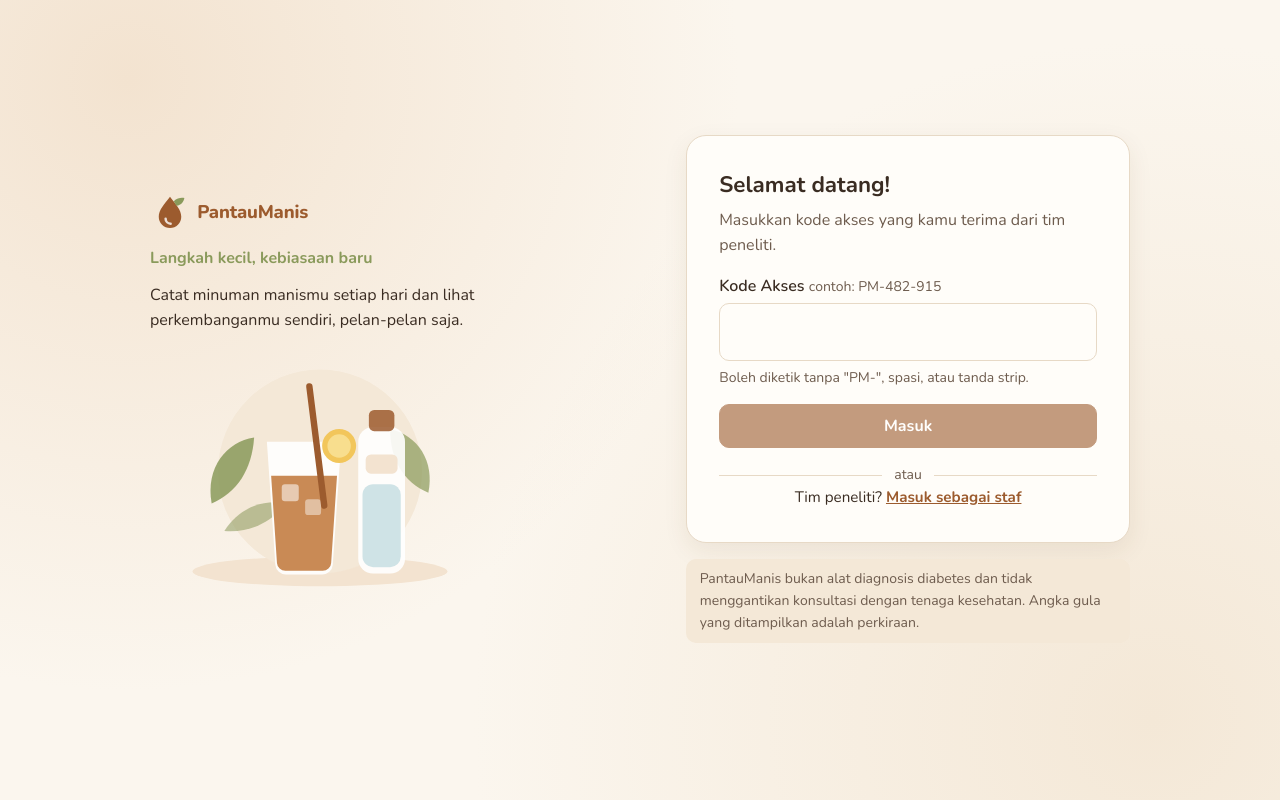
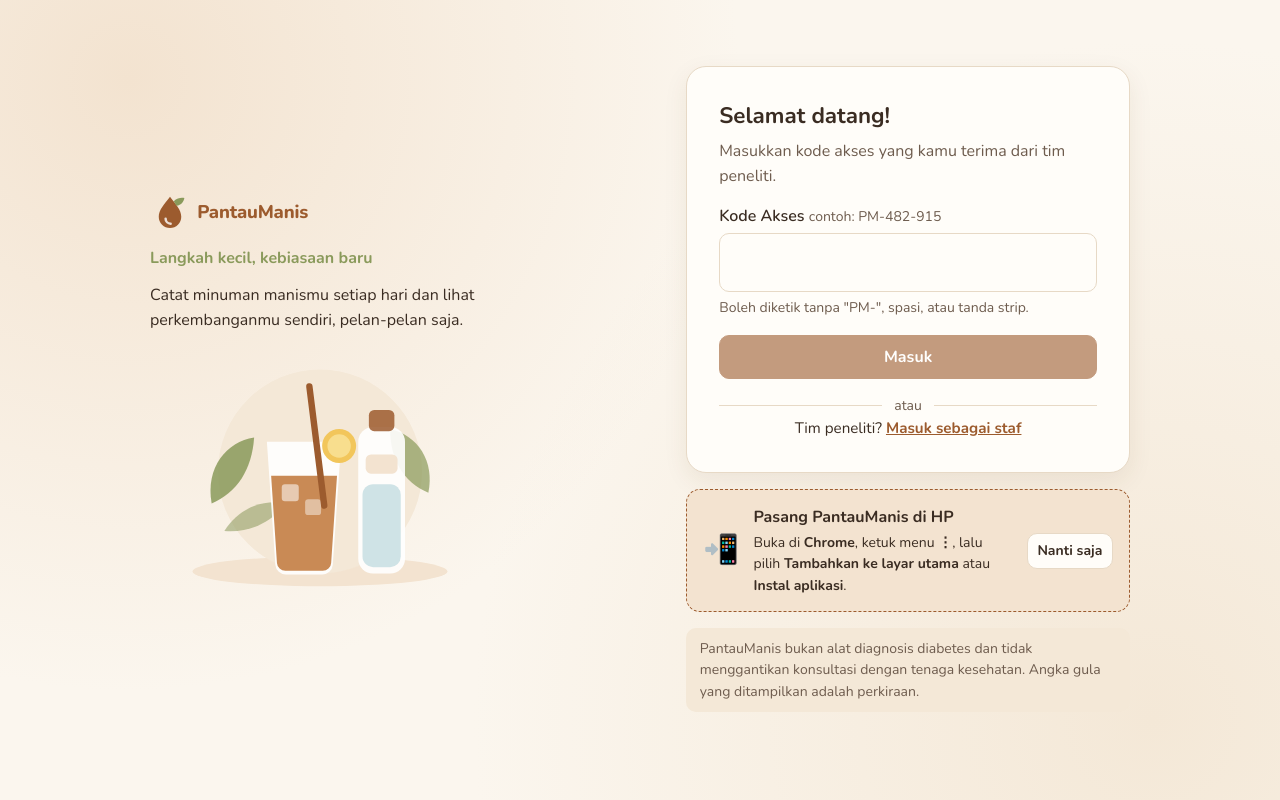
Before and after one commit to Hivvhivv/PantauManis, a Next.js app: page /masuk in a window 1280 px wide. Built offline with nearby package versions, Linux system fonts and the light colour scheme; no server answers.

Commit message:
Kartu Pasang aplikasi selalu tampil dengan petunjuk manual; tombol Pasang bila Chrome siap

```diff
--- a/src/components/InstallCard.tsx
+++ b/src/components/InstallCard.tsx
@@ -6,12 +6,13 @@ type InstallPrompt = Event & { prompt: () => Promise<void> };
 const DISMISS_KEY = "pm-install-dismissed";
 
 /**
- * Kartu "Pasang di HP" (PWA). Android/Chrome: tombol Pasang memakai dialog bawaan browser.
- * iPhone: petunjuk Bagikan → Tambah ke Layar Utama. Tidak tampil bila sudah terpasang
- * atau pernah ditutup.
+ * Kartu "Pasang di HP" (PWA). Selalu tampil dengan petunjuk manual, karena Chrome baru
+ * mengirim `beforeinstallprompt` setelah pengunjung berinteraksi beberapa saat (dan browser
+ * dalam aplikasi seperti WhatsApp tidak pernah mengirimnya). Begitu event itu datang,
+ * tombol Pasang satu-ketuk ditampilkan. Tidak tampil bila sudah terpasang atau pernah ditutup.
  */
 export function InstallCard() {
-  const [mode, setMode] = useState<"hidden" | "prompt" | "ios">("hidden");
+  const [mode, setMode] = useState<"hidden" | "prompt" | "ios" | "manual">("hidden");
   const [prompt, setPrompt] = useState<InstallPrompt | null>(null);
 
   useEffect(() => {
@@ -28,6 +29,7 @@ export function InstallCard() {
       setMode("ios");
       return;
     }
+    setMode("manual");
     const onPrompt = (e: Event) => {
       e.preventDefault();
       setPrompt(e as InstallPrompt);
@@ -61,8 +63,13 @@ export function InstallCard() {
               Ketuk tombol <strong>Bagikan</strong> ⬆ di Safari, lalu pilih{" "}
               <strong>Tambah ke Layar Utama</strong>.
             </>
+          ) : mode === "prompt" ? (
+            "Buka langsung dari layar utama seperti aplikasi, tanpa mengetik alamat."
           ) : (
-            "Buka langsung dari layar utama seperti aplikasi, tanpa mengetik alamat."
+            <>
+              Buka di <strong>Chrome</strong>, ketuk menu <strong>⋮</strong>, lalu pilih{" "}
+              <strong>Tambahkan ke layar utama</strong> atau <strong>Instal aplikasi</strong>.
+            </>
           )}
         </p>
       </div>
```
Also changed, not shown: 1 other file (tests, documents, lock files or other folders).
